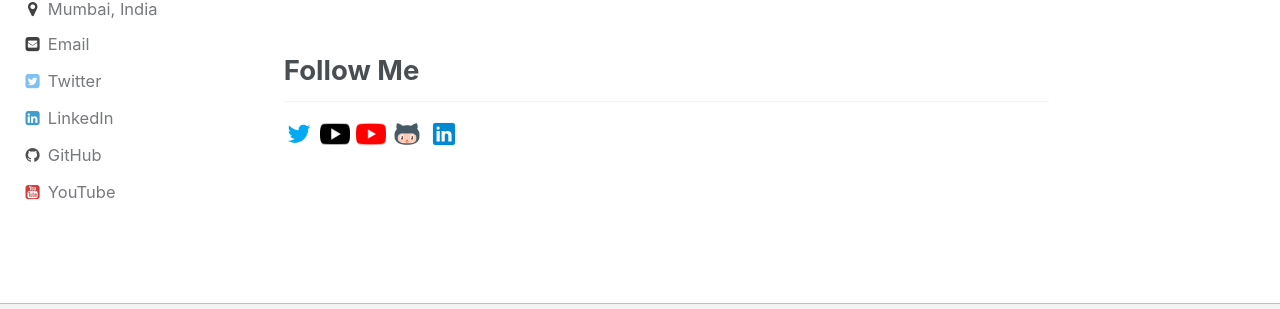
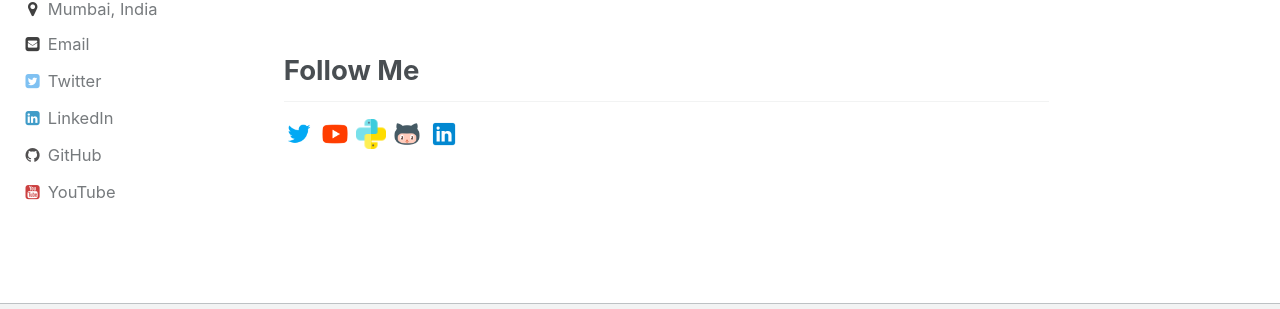
Before and after one commit to bhattbhavesh91/bhattbhavesh91.github.io, a Jekyll site: the page built from _pages/contact.md, in a window 1280 px wide. Shown: the part 447-756 px from the top of the page. Built offline with Jekyll 4.4.1, drawn with Linux system fonts in a browser that asks for light colours.

Commit message:
added python links and logo

```diff
--- a/_pages/contact.md
+++ b/_pages/contact.md
@@ -13,7 +13,7 @@ In case you plan to collaborate or want help in machine learning projects, feel
 
 ## Follow Me
 <a href="https://twitter.com/_bhaveshbhatt" target="_blank"><img class="ai-subscribed-social-icon" src="/assets/images/tw.png" width="30"></a>
-<a href="https://www.youtube.com/bhaveshbhatt8791/" target="_blank"><img class="ai-subscribed-social-icon" src="/assets/images/ytb1.png" width="30"></a>
-<a href="https://www.youtube.com/channel/UCo_uTt4go2qs8xOJaUgsiiw/" target="_blank"><img class="ai-subscribed-social-icon" src="/assets/images/ytb2.png" width="30"></a>
+<a href="https://www.youtube.com/bhaveshbhatt8791/" target="_blank"><img class="ai-subscribed-social-icon" src="/assets/images/ytb.png" width="30"></a>
+<a href="https://www.youtube.com/PythonTricks/" target="_blank"><img class="ai-subscribed-social-icon" src="/assets/images/python_logo.png" width="30"></a>
 <a href="https://github.com/bhattbhavesh91" target="_blank"><img class="ai-subscribed-social-icon" src="/assets/images/gthb.png" width="30"></a>
 <a href="https://www.linkedin.com/in/bhattbhavesh91/" target="_blank"><img class="ai-subscribed-social-icon" src="/assets/images/lnkdn.png" width="30"></a>
```
Also changed, not shown: _pages/about.md (+1 -0 lines), assets/images/python_logo.png (added).
